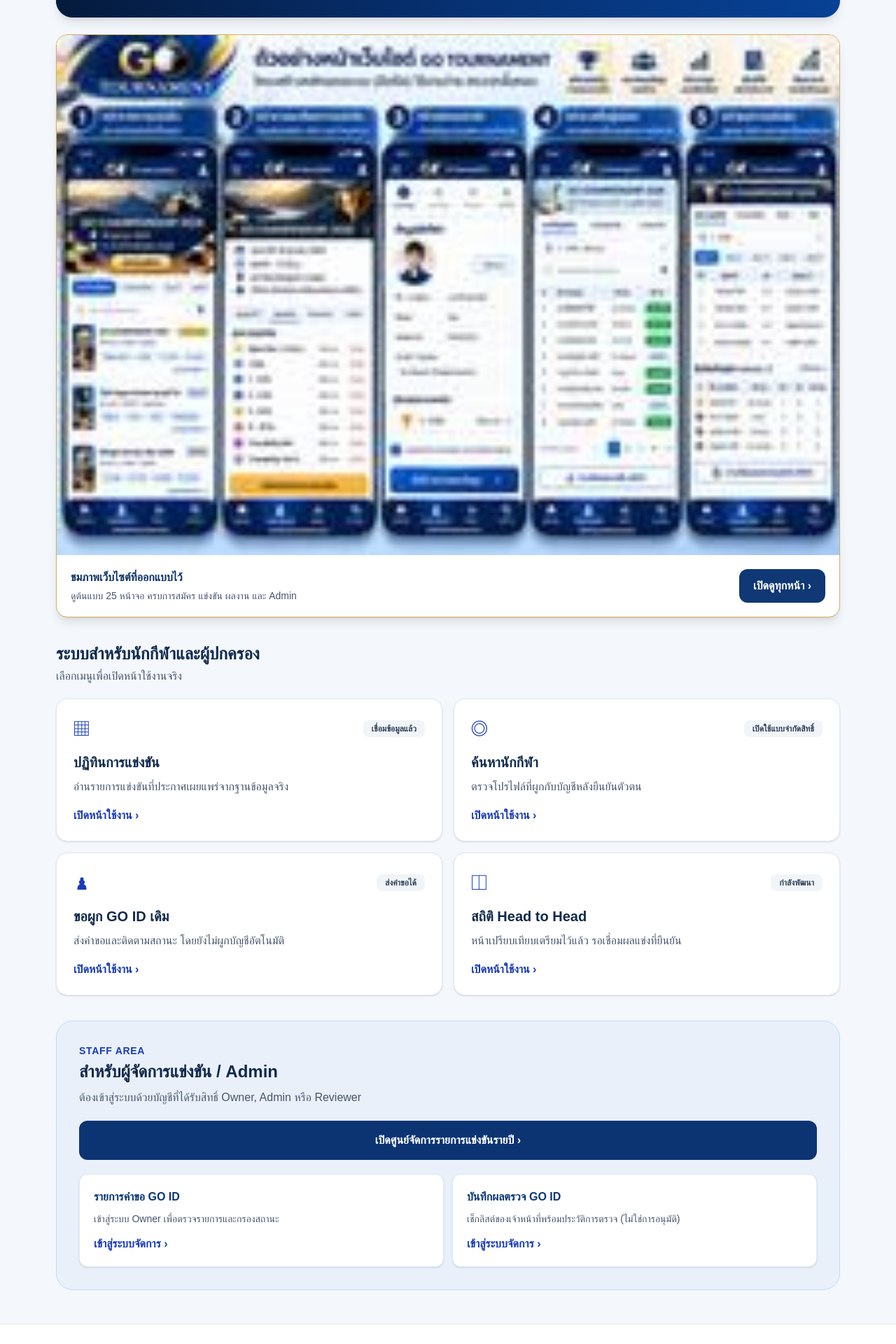
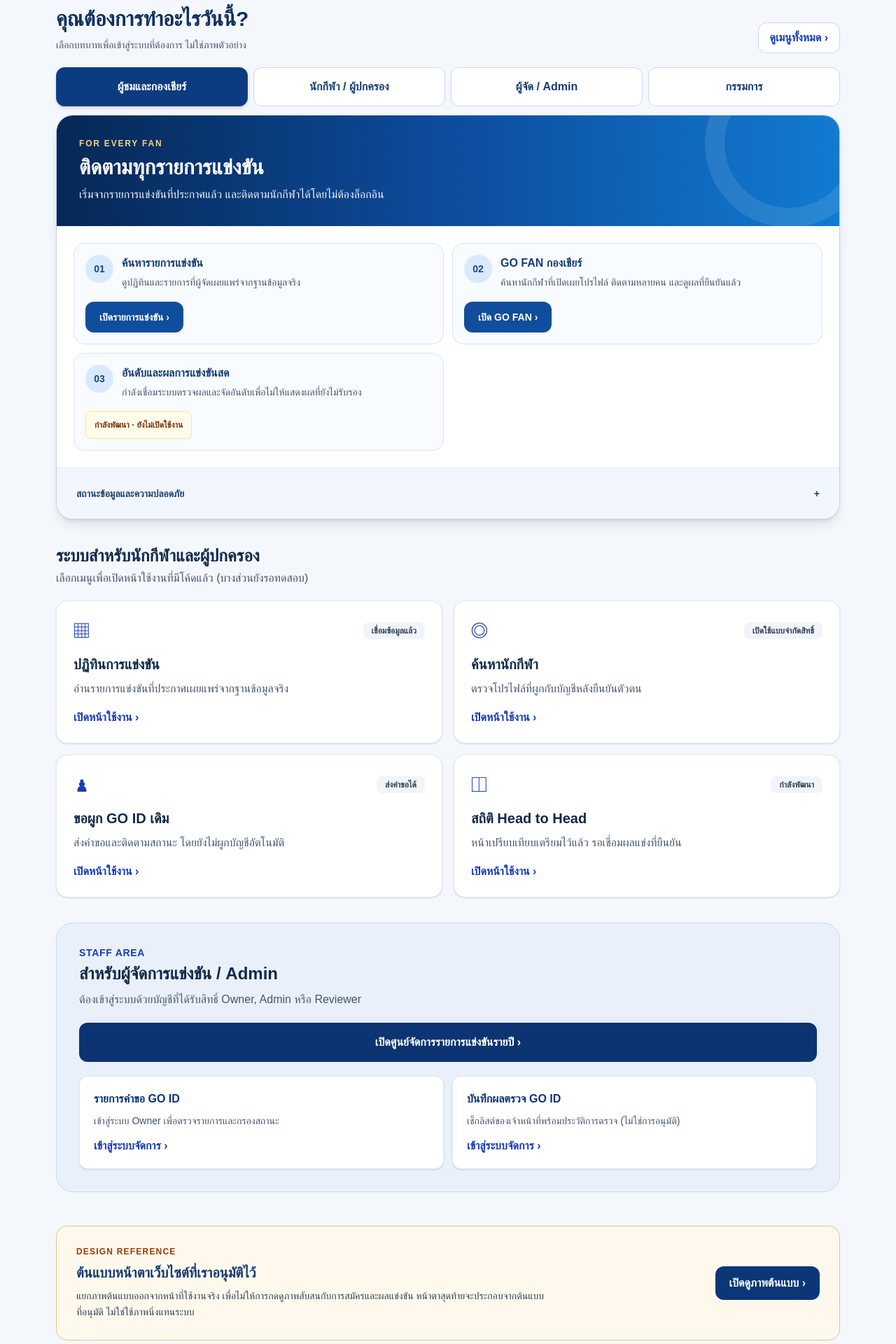
Before and after one commit to sawitree2168-sys/go-competition, a Next.js app: page / in a window 1280 px wide. Shown: the part 709-2629 px from the top of the page at 70% size. Built offline with nearby package versions, Linux system fonts and the light colour scheme; no server answers.

Commit message:
feat: elevate functional navigation above static previews and isolate design references on homepage

```diff
--- a/app/page.tsx
+++ b/app/page.tsx
@@ -1,5 +1,6 @@
 import Link from "next/link";
 import {SiteHeroMedia,SiteOfficialLogo} from "./components/SiteHeroMedia";
+import {HomeInteractiveHub} from "./components/HomeInteractiveHub";
 
 const modules = [
  {title:"ปฏิทินการแข่งขัน",detail:"อ่านรายการแข่งขันที่ประกาศเผยแพร่จากฐานข้อมูลจริง",href:"/schedule",symbol:"▦",state:"เชื่อมข้อมูลแล้ว"},
@@ -19,7 +20,6 @@ export default function Home(){
      <span className="rounded-full border border-amber-200/40 bg-amber-100/10 px-3 py-2 text-xs font-semibold text-[#f1cb75]">เวอร์ชันทดสอบระบบจริง</span>
     </div>
    </header>
-   <div className="mx-auto max-w-6xl px-4 pt-4"><Link href="/overview" className="flex min-h-16 items-center justify-between rounded-2xl border border-[#edcf81] bg-[#fff5d7] px-5 py-4 text-base font-black text-[#163e75] shadow-sm">ดูภาพรวมเว็บไซต์ GO TOURNAMENT ทุกหน้า <span aria-hidden="true">เปิดดู ›</span></Link></div>
    <nav aria-label="เมนูหน้าหลัก" className="mx-auto flex max-w-6xl flex-wrap gap-3 px-4 pt-5"><Link href="/site-map" className="inline-flex min-h-12 flex-1 items-center justify-center rounded-xl bg-[#0e3e81] px-5 py-3 text-center font-extrabold text-white sm:flex-none">เมนูเว็บไซต์ทั้งหมด ›</Link><Link href="/schedule" className="inline-flex min-h-12 flex-1 items-center justify-center rounded-xl border border-blue-300 bg-white px-5 py-3 text-center font-bold text-[#0c3166] sm:flex-none">รายการแข่งขัน</Link><Link href="/fan" className="inline-flex min-h-12 flex-1 items-center justify-center rounded-xl bg-[#f8d276] px-5 py-3 text-center font-extrabold text-[#0c3166] sm:flex-none">GO FAN · ติดตามผล</Link><Link href="/faq" className="inline-flex min-h-12 flex-1 items-center justify-center rounded-xl border border-blue-300 bg-white px-5 py-3 text-center font-bold text-[#0c3166] sm:flex-none">คำถามที่พบบ่อย</Link><Link href="/visual-overview" className="inline-flex min-h-12 w-full items-center justify-center rounded-xl border border-[#c9a661] bg-[#fff8e7] px-5 py-3 text-center font-bold text-[#163c71] sm:w-auto">ดูต้นแบบเว็บไซต์ ›</Link></nav>
    <section className="mx-auto max-w-6xl px-4 pt-7 sm:pt-12">
     <div className="relative isolate min-h-[530px] overflow-hidden rounded-3xl bg-[#073f94] text-white shadow-lg sm:min-h-[500px] lg:min-h-[450px]">
@@ -39,17 +39,12 @@ export default function Home(){
      </div>
      </div>
     </div>
-    <div className="mt-6 overflow-hidden rounded-2xl border border-[#d2ad62] bg-white shadow-lg">
-     <img src="/visual/overview.jpg" alt="ภาพรวมเว็บไซต์ GO TOURNAMENT ที่ออกแบบไว้" className="h-auto w-full object-contain"/>
-     <div className="flex flex-wrap items-center justify-between gap-3 p-4 sm:p-5">
-      <div><h2 className="font-extrabold text-[#0c3166]">ชมภาพเว็บไซต์ที่ออกแบบไว้</h2><p className="mt-1 text-sm text-slate-600">ดูต้นแบบ 25 หน้าจอ ครบการสมัคร แข่งขัน ผลงาน และ Admin</p></div>
-      <Link href="/visual-overview" className="rounded-xl bg-[#0f3874] px-5 py-3 font-bold text-white">เปิดดูทุกหน้า ›</Link>
-     </div>
-    </div>
+
 
    </section>
+   <HomeInteractiveHub/>
    <section className="mx-auto max-w-6xl px-4 py-9">
-    <div className="mb-5"><h2 className="text-2xl font-black">ระบบสำหรับนักกีฬาและผู้ปกครอง</h2><p className="mt-1 text-slate-600">เลือกเมนูเพื่อเปิดหน้าใช้งานจริง</p></div>
+    <div className="mb-5"><h2 className="text-2xl font-black">ระบบสำหรับนักกีฬาและผู้ปกครอง</h2><p className="mt-1 text-slate-600">เลือกเมนูเพื่อเปิดหน้าใช้งานที่มีโค้ดแล้ว (บางส่วนยังรอทดสอบ)</p></div>
     <div className="grid gap-4 sm:grid-cols-2">
      {modules.map(m=><Link key={m.href} href={m.href} className="rounded-2xl border border-slate-200 bg-white p-6 shadow-sm transition hover:border-blue-400 hover:shadow-md">
        <div className="flex items-center justify-between gap-2"><span className="text-3xl text-blue-800" aria-hidden="true">{m.symbol}</span><span className="rounded-lg bg-slate-100 px-3 py-1 text-xs font-semibold text-slate-700">{m.state}</span></div>
@@ -72,6 +67,12 @@ export default function Home(){
      </div>
     </div>
    </section>
+   <section className="mx-auto max-w-6xl px-4 pb-10">
+    <div className="grid gap-5 rounded-2xl border border-[#dfc68a] bg-[#fff9ed] p-5 sm:grid-cols-[1fr_auto] sm:items-center sm:p-7">
+      <div><p className="text-xs font-extrabold tracking-widest text-amber-800">DESIGN REFERENCE</p><h2 className="mt-2 text-xl font-black text-[#143a72]">ต้นแบบหน้าตาเว็บไซต์ที่เราอนุมัติไว้</h2><p className="mt-2 max-w-2xl text-sm leading-relaxed text-slate-700">แยกภาพต้นแบบออกจากหน้าที่ใช้งานจริง เพื่อไม่ให้การกดดูภาพสับสนกับการสมัครและผลแข่งขัน หน้าตาสุดท้ายจะประกอบจากต้นแบบที่อนุมัติ ไม่ใช่ใช้ภาพนิ่งแทนระบบ</p></div>
+      <Link href="/visual-overview" className="inline-flex min-h-12 items-center justify-center rounded-xl bg-[#0b3777] px-5 py-3 text-center font-extrabold text-white">เปิดดูภาพต้นแบบ ›</Link>
+    </div>
+   </section>
    <footer className="border-t border-slate-200 bg-white px-5 py-7 text-center text-sm text-slate-500">GO TOURNAMENT · ระบบทดสอบ ยังไม่เปิดรับสมัครแข่งขันจริง</footer>
  </main>;
 }
```
